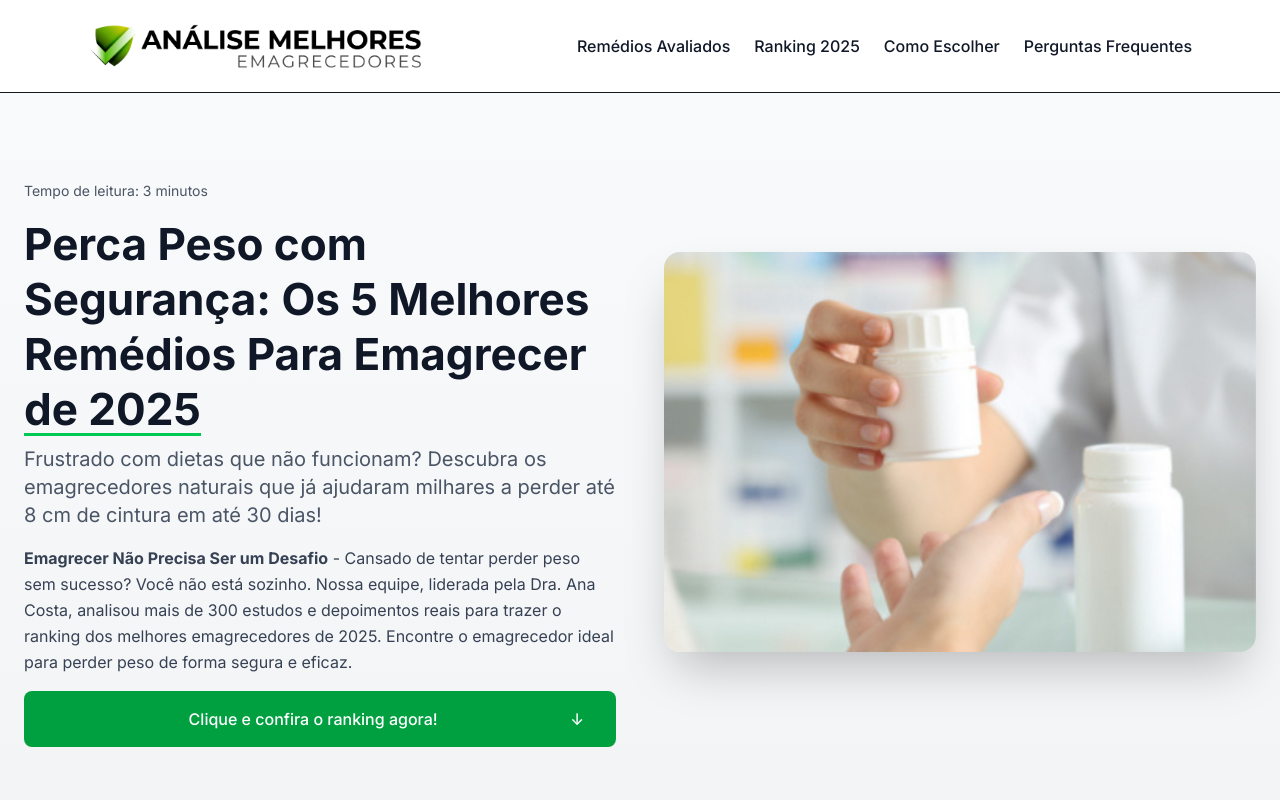
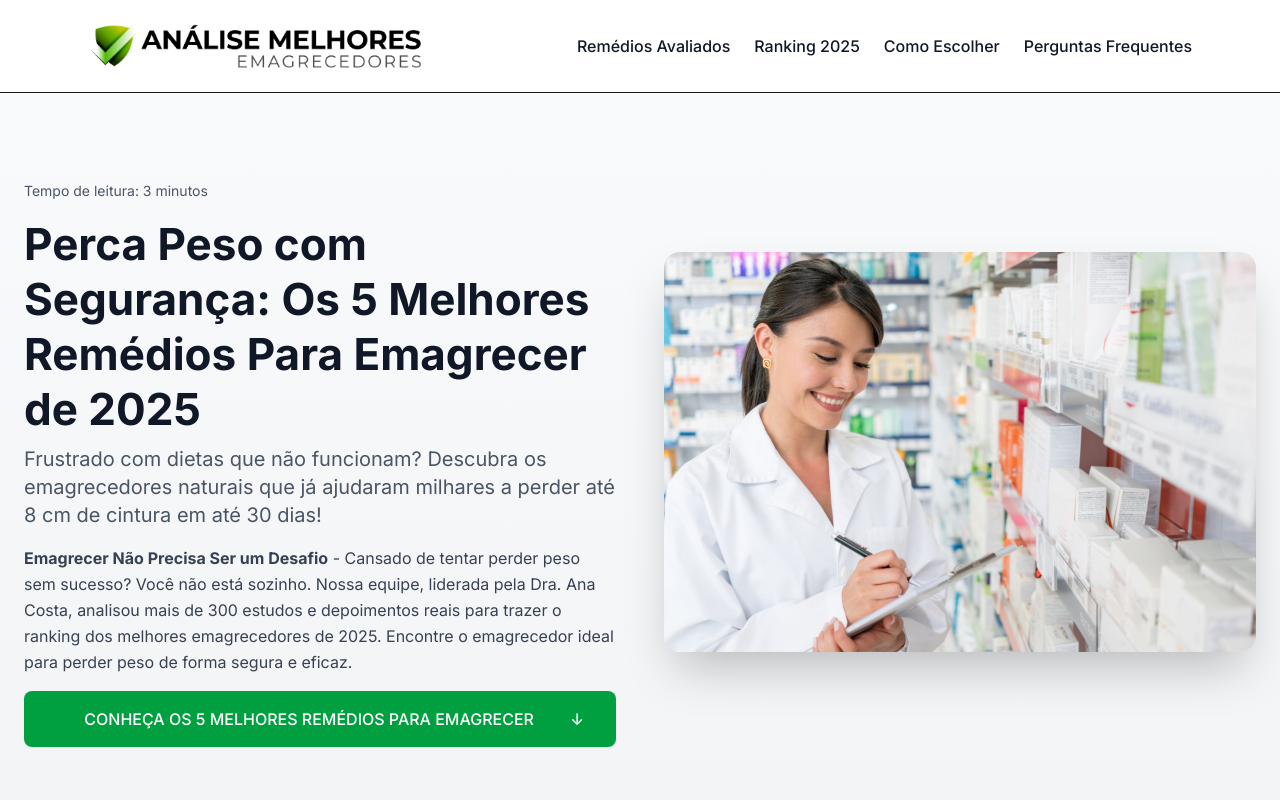
Before and after one commit to julianoleite90/emagrecedores, a Next.js app: page / in a window 1280 px wide. Shown: the top 800 px of the page. Built offline with nearby package versions, Linux system fonts and the light colour scheme.

Commit message:
Atualizar HeroSection: trocar imagens para hero-desk/mob.png, atualizar CTA e remover sublinhado do título

```diff
--- a/src/components/HeroSection.tsx
+++ b/src/components/HeroSection.tsx
@@ -22,7 +22,7 @@ const HeroSection = () => {
             {/* Título principal */}
             <div className="text-left">
               <h1 className="text-3xl lg:text-4xl xl:text-[2.75rem] font-bold text-gray-900 leading-tight mb-2">
-                <div className="text-gray-900">Perca Peso com Segurança: Os 5 Melhores <span className="relative after:content-[''] after:absolute after:left-0 after:bottom-0 after:w-full after:h-[3px] after:bg-green-500">Remédios Para Emagrecer de 2025</span></div>
+                <div className="text-gray-900">Perca Peso com Segurança: Os 5 Melhores Remédios Para Emagrecer de 2025</div>
               </h1>
               <h2 className="text-lg lg:text-xl text-gray-600 mb-4">Frustrado com dietas que não funcionam? Descubra os emagrecedores naturais que já ajudaram milhares a perder até 8 cm de cintura em até 30 dias!</h2>
             </div>
@@ -34,35 +34,42 @@ const HeroSection = () => {
 
             {/* Imagem em mobile */}
             <div className="block lg:hidden relative h-[450px] w-full mt-[2px] mb-6">
+              <picture>
+                <source media="(max-width: 768px)" srcSet="/hero-mob.png" />
                 <Image
-                src="/onovocomparativo.png"
+                  src="/hero-mob.png"
                   alt="Remédios para emagrecer"
                   fill
                   className="object-cover object-top"
                   priority
+                  sizes="(max-width: 768px) 100vw, 50vw"
                 />
+              </picture>
             </div>
-
 
             {/* Botão CTA */}
             <ScrollLink
               targetId="ranking"
-              className="inline-flex bg-[#00A040] hover:bg-[#008F35] text-white font-medium py-4 px-4 sm:px-8 rounded-lg transition-colors duration-300 items-center justify-between w-full text-sm sm:text-base whitespace-nowrap"
+              className="inline-flex bg-[#00A040] hover:bg-[#008F35] text-white font-medium py-4 px-4 sm:px-8 rounded-lg transition-colors duration-300 items-center justify-between w-full text-sm sm:text-base"
             >
-              <span className="flex-1 text-center">Clique e confira o ranking agora!</span>
-              <span>↓</span>
+              <span className="flex-1 text-center leading-tight">CONHEÇA OS 5 MELHORES<br className="sm:hidden" /> REMÉDIOS PARA EMAGRECER</span>
+              <span className="ml-2">↓</span>
             </ScrollLink>
           </div>
 
           {/* Imagem do lado direito (apenas desktop) */}
           <div className="hidden lg:block relative h-[400px] rounded-2xl overflow-hidden shadow-2xl">
+            <picture>
+              <source media="(min-width: 769px)" srcSet="/hero-desk.png" />
               <Image
-              src="/onovocomparativo.png"
+                src="/hero-desk.png"
                 alt="Remédios para emagrecer"
                 fill
                 className="object-cover"
                 priority
+                sizes="(min-width: 769px) 50vw, 100vw"
               />
+            </picture>
           </div>
         </div>
       </div>
```
Also changed, not shown: public/hero-desk.png (added), public/hero-mob.png (added). Lines whose indentation alone changed are shown as unchanged.
